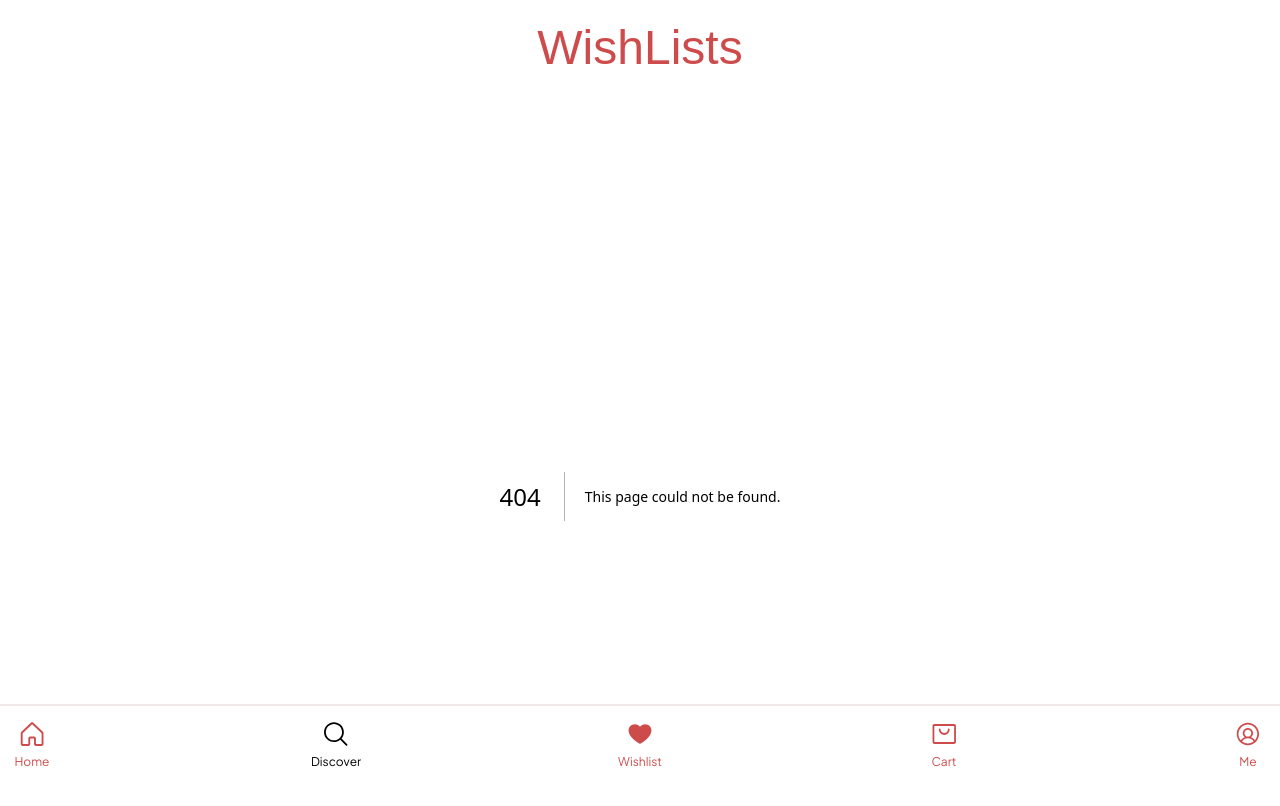
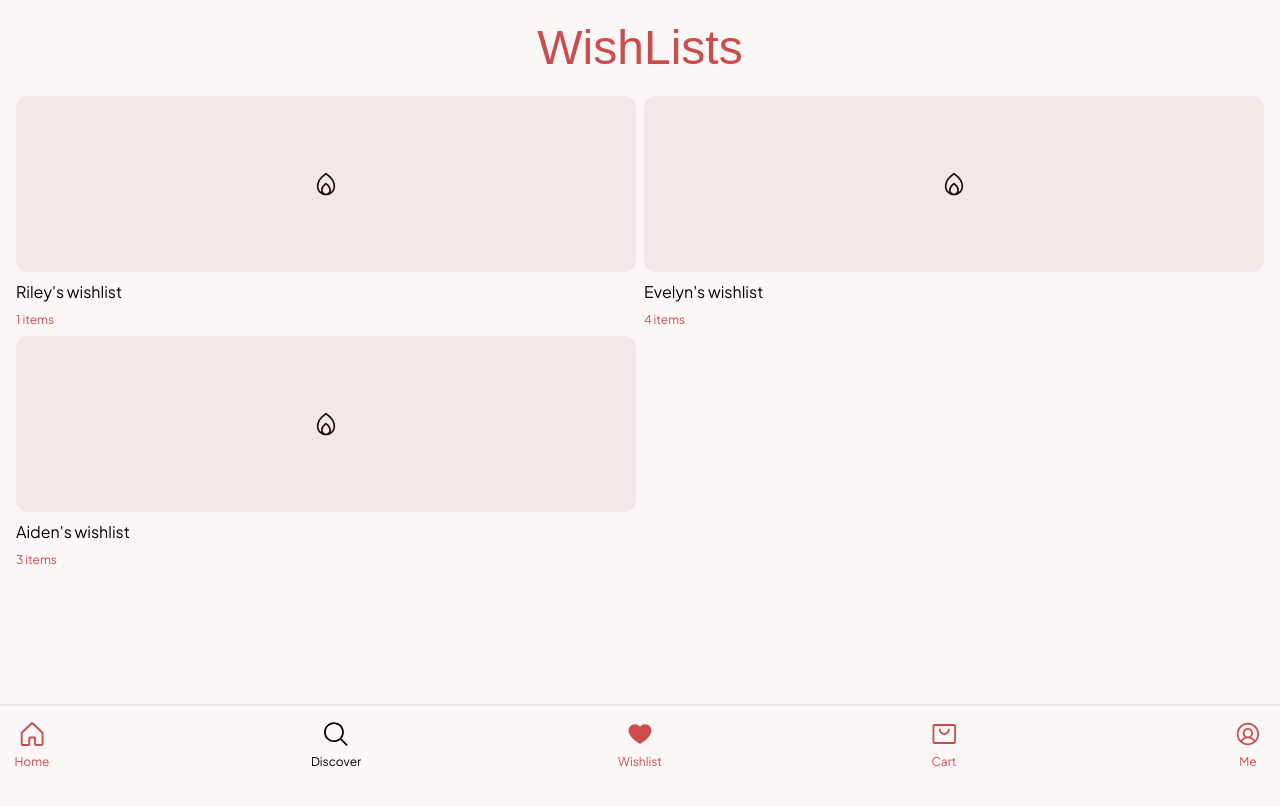
Before and after one commit to DaniilAliev/wishlists-app, a Next.js app: page /discover in a window 1280 px wide. Before the commit this address had no page. Shown: the top 806 px of the page. Built offline with nearby package versions, Linux system fonts and the light colour scheme; a web font is replaced by a local one.

Commit message:
Make Discover Page

```diff
--- /dev/null
+++ b/app/discover/page.tsx
@@ -0,0 +1,29 @@
+import { useTranslations } from 'next-intl'
+
+import AppImage from '@/components/AppImage/AppImage'
+
+const mock = [
+  { name: `Riley's wishlist`, length: 1, imgSrc: '' },
+  { name: `Evelyn's wishlist`, length: 4, imgSrc: '' },
+  { name: `Aiden's wishlist`, length: 3, imgSrc: '' }
+]
+
+const DiscoverPage = () => {
+  const t = useTranslations('Discover')
+
+  return (
+    <div className="discover discover__container">
+      <div className="grid grid-cols-2 auto-rows-min gap-2">
+        {mock.map(item => (
+          <div key={item.name} className="grid grid-cols-1 gap-2">
+            <AppImage src={item.imgSrc} />
+            <p>{item.name}</p>
+            <span className="text-dark-red text-xs">{`${item.length} ${t('items')}`}</span>
+          </div>
+        ))}
+      </div>
+    </div>
+  )
+}
+
+export default DiscoverPage
--- a/app/page.tsx
+++ b/app/page.tsx
@@ -1,11 +1,10 @@
+import { useTranslations } from 'next-intl'
+
 import MyWishlist from '@/assets/images/MyWishlist.svg'
 import Plus from '@/assets/images/Plus.svg'
 import RecentlyViewed from '@/assets/images/RecentlyViewed.svg'
 import MenuItem from '@/components/MenuItem'
 import { MenuItemType } from '@/data/MenuItem/types'
-import { useTranslations } from 'next-intl'
-
-
 
 export default function Home() {
   const t = useTranslations('HomePage')
--- /dev/null
+++ b/components/AppImage/AppImage.tsx
@@ -0,0 +1,13 @@
+import { FC } from 'react'
+
+import ImagePlaceHolder from '@/assets/images/ImagePlaceholder.svg'
+
+const AppImage: FC<{ src: string }> = ({ src }) => {
+  return (
+    <div className="size-full bg-border-color rounded-xl min-h-44 flex justify-center items-center">
+      <ImagePlaceHolder width={20} height={25} />
+    </div>
+  )
+}
+
+export default AppImage
--- a/components/Nav/NavItem.tsx
+++ b/components/Nav/NavItem.tsx
@@ -1,12 +1,14 @@
 import './NavItem.scss'
 
 import clsx from 'clsx'
+import Link from 'next/link'
 import { FC } from 'react'
 
 import { MenuNavItem } from '@/data/Nav/types'
 
-const NavItem: FC<MenuNavItem> = ({ name, Img, active }) => {
+const NavItem: FC<MenuNavItem> = ({ name, Img, active, pathname }) => {
   return (
+    <Link href={pathname}>
       <div
         className={clsx(
           'nav-item',
@@ -26,6 +28,7 @@ const NavItem: FC<MenuNavItem> = ({ name, Img, active }) => {
         />
         <p className="text-xs">{name}</p>
       </div>
+    </Link>
   )
 }
 
--- a/components/Nav/index.tsx
+++ b/components/Nav/index.tsx
@@ -3,6 +3,7 @@
 import './index.scss'
 
 import { usePathname } from 'next/navigation'
+import { useTranslations } from 'next-intl'
 
 import Cart from '@/assets/images/Cart.svg'
 import Discover from '@/assets/images/Discover.svg'
@@ -13,12 +14,11 @@ import { NAV_NAME } from '@/data/Nav/constants'
 import { NAV_ROUTES } from '@/router/navRoutes'
 
 import NavItem from './NavItem'
-import { useTranslations } from 'next-intl'
 
 const Nav = () => {
   const pathname = usePathname()
 
-    const t = useTranslations('Nav')
+  const t = useTranslations('Nav')
 
   const menuItems = [
     {
@@ -49,13 +49,14 @@ const Nav = () => {
   ]
 
   return (
-    <nav className="nav flex items-start justify-between h-24 fixed bottom-0 left-0 right-0 ">
+    <nav className="nav flex items-start justify-between h-24 fixed bottom-0 left-0 right-0 bg-background-color">
       {menuItems.map(item => (
         <NavItem
           name={item.name}
           Img={item.Img}
           key={item.name}
           active={pathname === item.pathname}
+          pathname={item.pathname}
         />
       ))}
     </nav>
--- a/data/Nav/constants.ts
+++ b/data/Nav/constants.ts
@@ -1,6 +1,4 @@
-import { NavName } from './types'
-
-export const NAV_NAME: NavName = {
+export const NAV_NAME = {
   HOME: 'Home',
   DISCOVER: 'Discover',
   WISHLIST: 'Wishlist',
--- a/messages/en.json
+++ b/messages/en.json
@@ -10,5 +10,8 @@
     "wishlist": "Wishlist",
     "cart": "Cart",
     "me": "Me"
+  },
+  "Discover": {
+    "items": "items"
   }
 }
--- a/messages/ru.json
+++ b/messages/ru.json
@@ -10,5 +10,8 @@
     "wishlist": "Вишлист",
     "cart": "Корзина",
     "me": "Я"
+  },
+  "Discover": {
+    "items": "желания"
   }
 }
--- a/tailwind.config.ts
+++ b/tailwind.config.ts
@@ -15,7 +15,8 @@ const config: Config = {
       },
       colors: {
         'dark-red': '#CE4B4B',
-        'border-color': '#F2E8E8'
+        'border-color': '#F2E8E8',
+        'background-color': '#FCF7F7'
       }
     }
   },
```
Also changed, not shown: app/layout.tsx (+4 -4 lines), data/Nav/types.ts (+6 -5 lines), assets/images/ImagePlaceholder.svg (added). Lines whose indentation alone changed are shown as unchanged.
